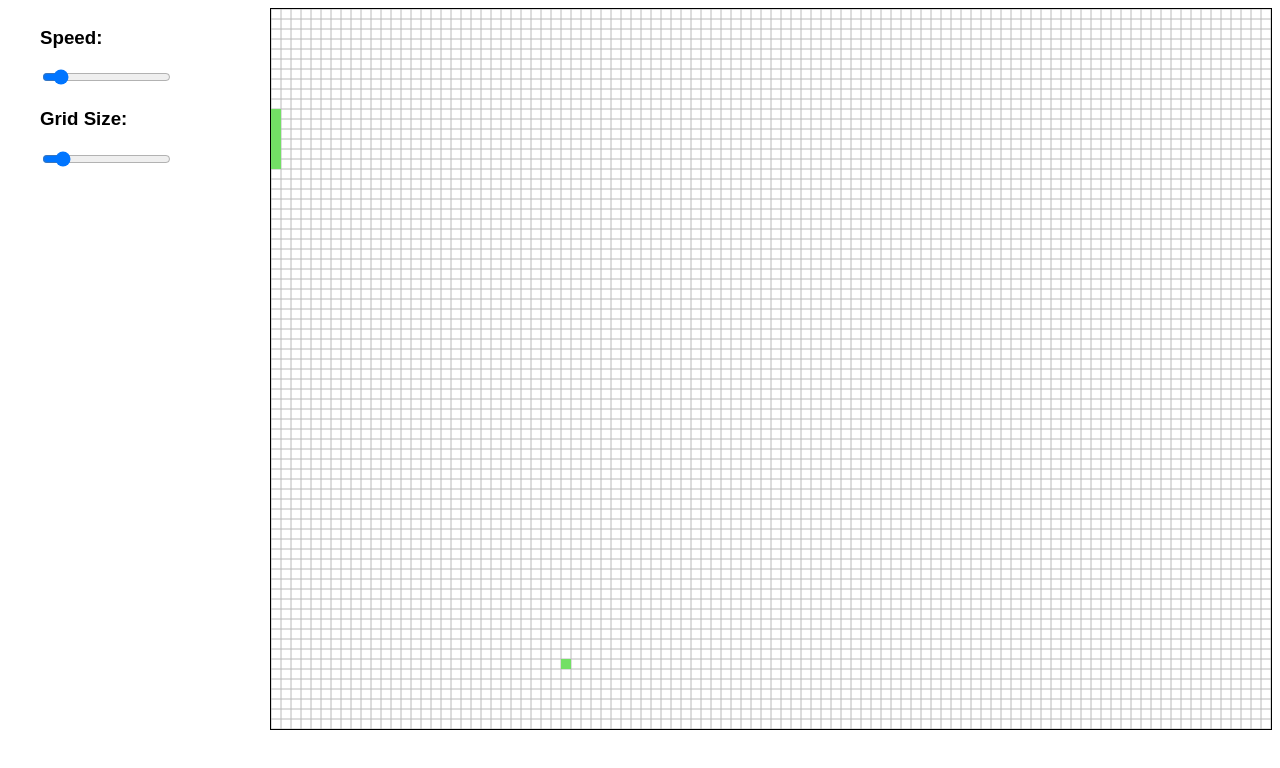
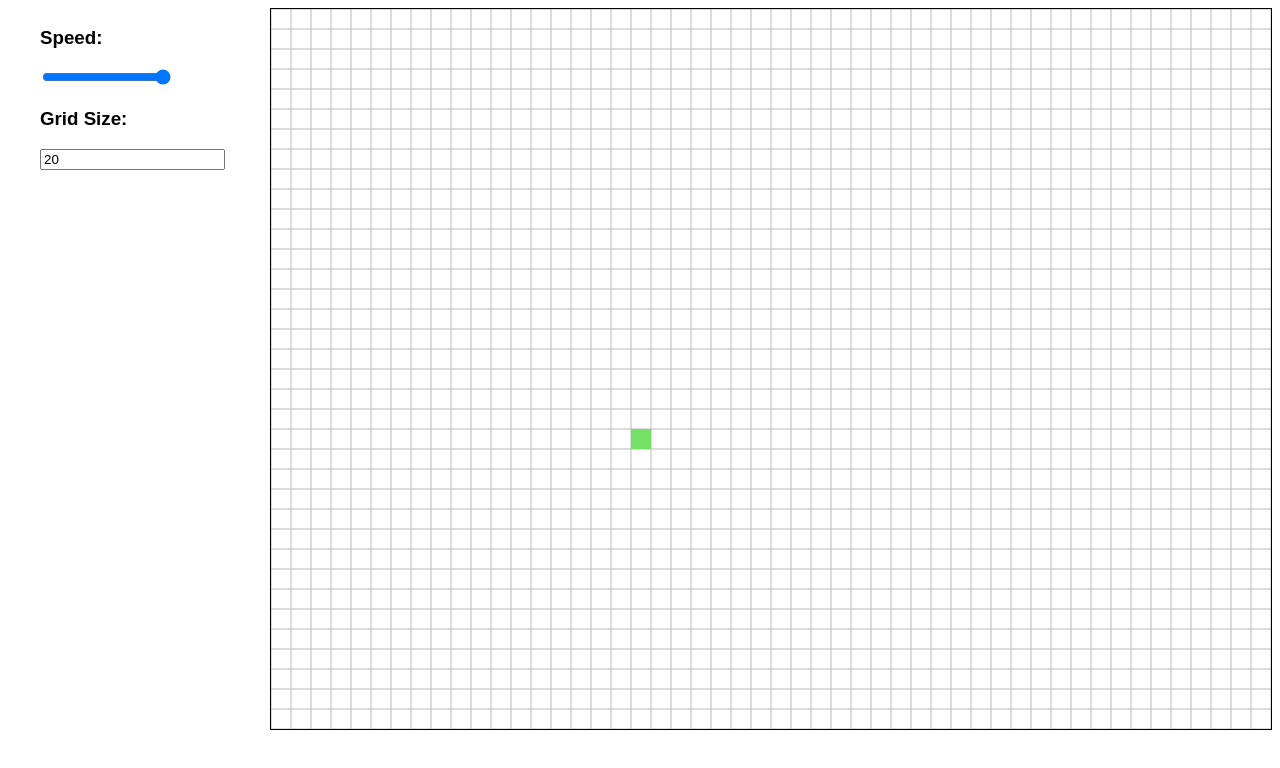
Before and after one commit to Tom-Sheiles/HTML5Canvas, a plain HTML site: page index.html in a window 1280 px wide. Drawn offline with Linux system fonts and the light colour scheme.

Commit message:
Fixed gridSize bug

```diff
--- a/index.html
+++ b/index.html
@@ -12,10 +12,10 @@
     <div class="content">
         <div>
             <h3>Speed:</h3>
-            <input id="speedSlide" type="range" min="0" max="1" value="0.1" step="0.01">
+            <input id="speedSlide" type="range" min="0" max="1" value="1" step="0.01">
             <br>
             <h3>Grid Size:</h3>
-            <input id="gridSize" type="range" min="5" max="50" value="10" step="1">
+            <input id="gridSize" type="number" value="20">
         </div>
         <canvas id="game" width="1000" height="720"></canvas>
     </div>
--- a/script.js
+++ b/script.js
@@ -3,21 +3,46 @@ var speedSlider = document.getElementById("speedSlide")
 var gridSlider = document.getElementById("gridSize")
 var drawer = canvas.getContext("2d");
 var width = 1000, height = 720;
-var gridSize = 10;
+var gridSize = 20;
 
-var nXCells = (width+gridSize)/gridSize;
-var nYCells = (height+gridSize)/gridSize;
+var nXCells;
+var nYCells;
 
-gridSlider.oninput = () =>{
-    gridSize = gridSlider.value;
-    nXCells = (width+gridSize)/gridSize;
-    nYCells = (height+gridSize)/gridSize;
+var running = true;
+
+let x, y;
+var cellPosition;
+var cellSpeed = 1;
+var xCoeff, yCoeff;
+init();
+
+gridSlider.onchange = () =>{
+    running = false;
+    gridSize = parseInt(gridSlider.value);
+    init();
+}
+
+speedSlider.oninput = () =>{
+    cellSpeed = speedSlider.value;
 }
 
 
-let x = 0, y = 0;
+function init(){
+    drawer.fillStyle = "#73e065";
 
-drawer.fillStyle = "#73e065";
+    nXCells = (width+gridSize)/gridSize;
+    nYCells = (height+gridSize)/gridSize;
+    console.log(nXCells);
+
+    x = 0, y = 0;
+    cellPosition = getGridPos(nXCells/2, nYCells/2);
+    xCoeff = 1;
+    yCoeff = 1;
+
+    running = true;
+    window.requestAnimationFrame(renderLoop);
+}
+
 
 function drawLine(startX, startY, x2, y2)
 {
@@ -58,28 +83,13 @@ function drawGrid()
     y = 0;
 }
 
-var cellPosition = getGridPos(0, nYCells/2);
-var xCoeff = 1;
-var yCoeff = 1;
-var cellSpeed = 0.1;
 
-speedSlider.oninput = () =>{
-    cellSpeed = speedSlider.value;
-}
-
-window.requestAnimationFrame(renderLoop);
 function renderLoop()
 {
     drawer.clearRect(0, 0, width, height);
 
     drawGrid();
     drawGridRect(cellPosition.x, cellPosition.y);
-    drawGridRect(0, 10);
-    drawGridRect(0, 11);
-    drawGridRect(0, 12);
-    drawGridRect(0, 13);
-    drawGridRect(0, 14);
-    drawGridRect(0, 15);
 
     cellPosition.x += xCoeff * cellSpeed;
     cellPosition.y += yCoeff * cellSpeed;
@@ -94,5 +104,9 @@ function renderLoop()
         yCoeff = -(yCoeff);
     }
 
-    window.requestAnimationFrame(renderLoop);
+    if(running){
+        window.requestAnimationFrame(renderLoop);
+    }else{
+        drawer.clearRect(0, 0, width, height);
+    }
 }
```
